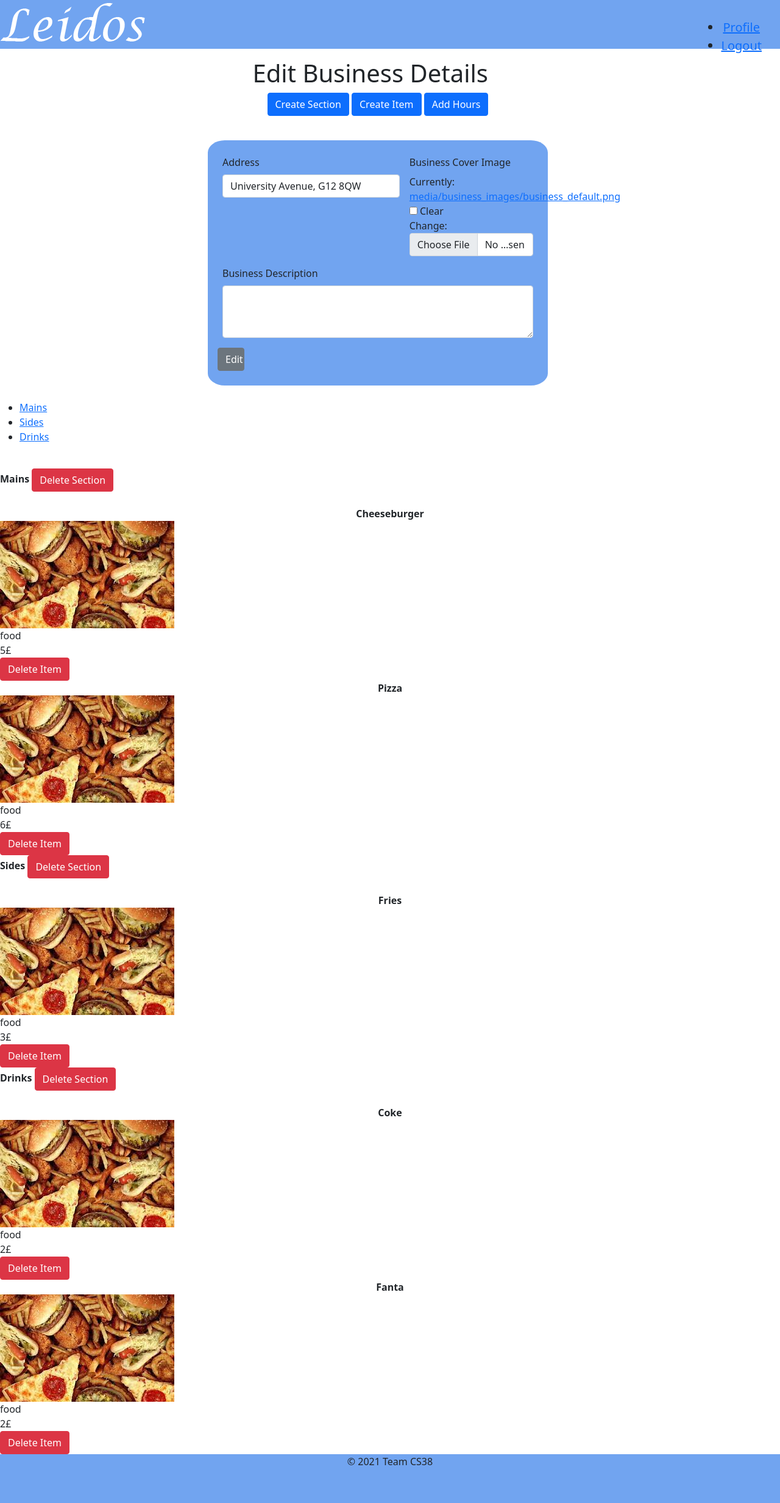
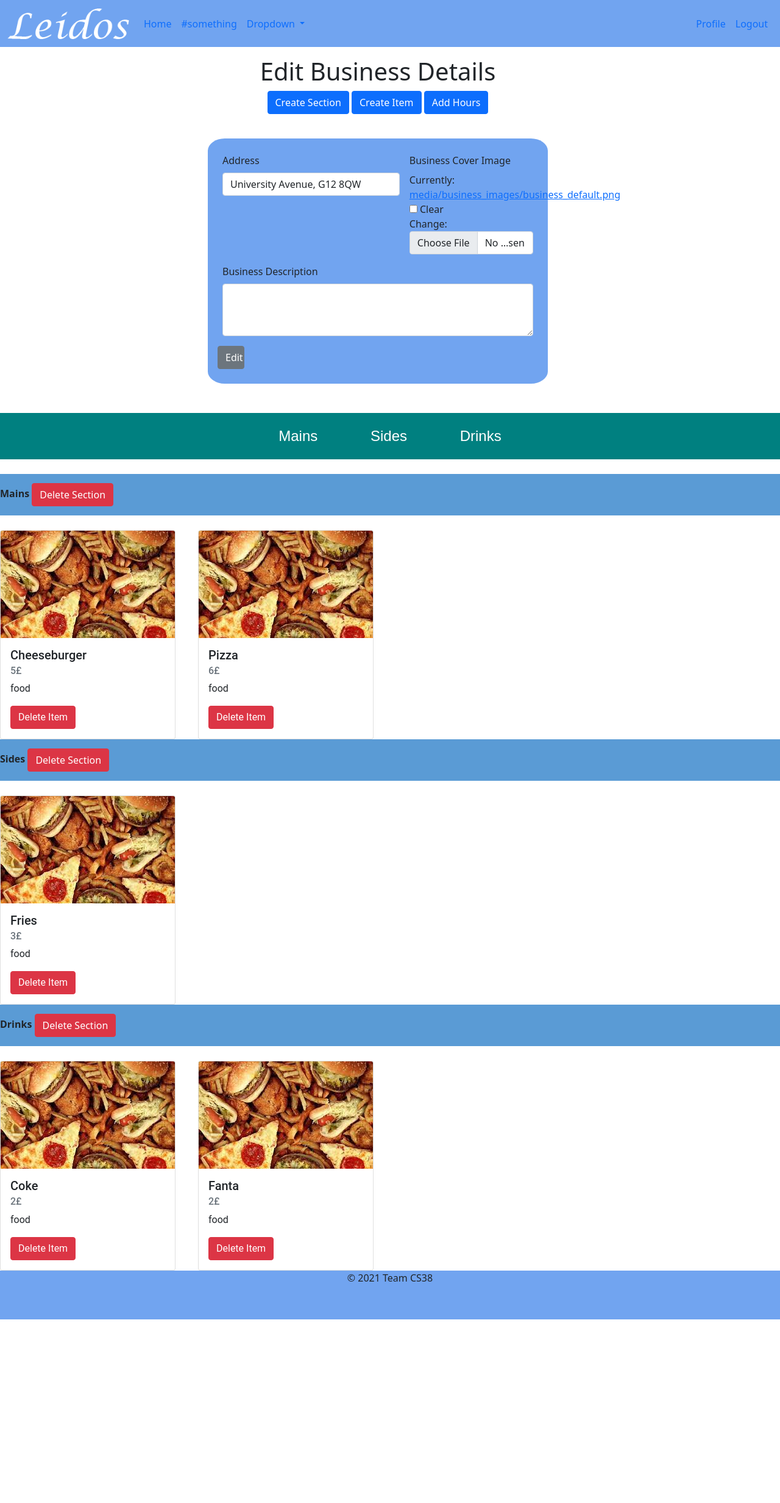
Before and after one commit to harshkheskani/CS38-TeamProject, a Django app: a page that uses leidos_project/templates/includes/navbar.html in a window 1280 px wide. Shown: the whole page at 61% size. After the commit the page ends 2163 px from the top, so only its background shows below. Run offline with Django 4.2, Linux system fonts and the light colour scheme; a user stored in the database is signed in; data comes from the database, SQL or seed files in the repository; data that the repository does not hold is empty; some libraries are stand-ins or nearby versions.

Commit message:
Changes to forms and models to handle different input cases as well as visual improvement. Inclusion of new html includes. Visual changes to existing html files.
forms.py:
  Included min value for price field so negative numbers can't be entered.
  Added fixed height to description field in RegisterBusinessFrom Textarea widget as to line it up with other fields.

models.py:
  Included blank=True to description fields in UserProfile and SectionItem models as to allow for these fields to be empty on creation.

~templates/includes:
  create_section_item_modal.html - removed redundant divs
  delete_section_modal.html - added new modal to ask user before deleting section and warn them if some items will be deleted as well.
  item_card.html - used to replace tiles, delete button included and show only in edit_business.html
  navbar.html - changed visual of navbar as well as removed search bar and instead replaced it with login/out, sign up and profile buttons

~templates/leidos_app:
  base.html - removed old navbar and changed title to Homepage
  business.html - changed title to business name, replaced tiles with cards
  edit_business.html - made CSS work by removing non-existing block, made visual changes (cretion of containers and refactoring of forms) as well as included cards instead of tiles.
  menu.html - deleted this template as it will not be used
  register_business.html - refactored form to look better using bootstrap

Signed-off-by: Filip Vyrostko <2479054v@student.gla.ac.uk>

```diff
--- a/leidos_project/leidos_app/forms.py
+++ b/leidos_project/leidos_app/forms.py
@@ -69,7 +69,7 @@ class AddItemForm(forms.ModelForm):
             "name": forms.TextInput(attrs={"class":"form-control"}),
             "description": forms.Textarea(attrs={"class": "form-control", "rows": 3}),
             "img": forms.ClearableFileInput(attrs={"class": "form-control"}),
-            "price": forms.NumberInput(attrs={"class": "form-control"}),
+            "price": forms.NumberInput(attrs={"class": "form-control", "min":0}),
         }
 
 class AddOpeningTimesForm(forms.ModelForm):
@@ -101,7 +101,7 @@ class RegisterBusinessForm(forms.ModelForm):
             "name": forms.TextInput(attrs={"class": "form-control"}),
             "address": forms.TextInput(attrs={"class": "form-control"}),
             "img": forms.ClearableFileInput(attrs={"class": "form-control"}),
-            "description": forms.Textarea(attrs={"class": "form-control", "rows":3}),
+            "description": forms.Textarea(attrs={"class": "form-control", "rows":7, "style":"height: 178px;"}),
         }
 
 class EditBusinessForm(forms.ModelForm):
--- a/leidos_project/leidos_app/models.py
+++ b/leidos_project/leidos_app/models.py
@@ -20,7 +20,7 @@ WEEKDAYS = [
 class UserProfile(models.Model):
     user = models.OneToOneField(User, on_delete=models.CASCADE)
     profile_pic = models.ImageField(upload_to="profile_images", blank=True, default="profile_images/default.png")
-    description = models.TextField(max_length=1024, default="")
+    description = models.TextField(max_length=1024, blank=True, default="")
 
     # boolean flag for identifying business owners
     is_business_owner = models.BooleanField(default=False)
@@ -74,7 +74,7 @@ class SectionItem(models.Model):
     section_fk = models.ForeignKey(MenuSection, on_delete=models.CASCADE)
 
     name = models.CharField(max_length=128)
-    description = models.TextField(max_length=128, default="")
+    description = models.TextField(max_length=128, blank=True, default="")
     price = models.FloatField()
     img = models.ImageField(upload_to="item_images", blank=True)
 
--- a/leidos_project/templates/includes/create_section_item_modal.html
+++ b/leidos_project/templates/includes/create_section_item_modal.html
@@ -17,27 +17,34 @@
           enctype="multipart/form-data" class="row g-3">
             {% if section_item_form %}
             {% csrf_token %}
+
                 <div class="col-md-12" aria-required="true">
+
                     <label for="id_name" class="form-label">Name</label>
                     {{ section_item_form.name }}
-                </div>
-                <div class="col-md-12" aria-required="false">
+
                     <label for="id_description" class="form-label" >Description</label>
                     {{ section_item_form.description }}
+
+                    <label for="id_img" class="form-label">Item Image</label>
+                    {{ section_item_form.img }}
+
                 </div>
-                <div class="col-md-12">
-                 <label for="id_img" class="form-label">Item Image</label>
-                    {{ section_item_form.img }}
-                </div>
+
                 <div class="col-md-6" aria-required="true">
+
                     <label for="id_price" class="form-label">Item Price</label>
                     {{ section_item_form.price }}
+
                 </div>
 
                 <div class="col-md-6">
+
                     <label for="id_sections" class="form-label">Choose Item Section</label>
                     {{ section_item_form.sections }}
+
                 </div>
+
             {% endif %}
           <button type="submit" class="btn btn-primary">Create</button>
           <button type="button" class="btn btn-secondary" data-bs-dismiss="modal">Close</button>
--- /dev/null
+++ b/leidos_project/templates/includes/delete_section_modal.html
@@ -0,0 +1,29 @@
+<!-- Button trigger modal -->
+<button type="button" class="btn btn-danger" data-bs-toggle="modal" data-bs-target="#delsectionModal">
+  Delete Section
+</button>
+
+<!-- Modal -->
+<div class="modal fade" id="delsectionModal" data-bs-backdrop="static" data-bs-keyboard="false" tabindex="-1" aria-labelledby="delsectionModalLabel" aria-hidden="true">
+  <div class="modal-dialog">
+    <div class="modal-content">
+      <div class="modal-header">
+        <h5 class="modal-title" id="delsectionModalLabel">Delete Section</h5>
+        <button type="button" class="btn-close" data-bs-dismiss="modal" aria-label="Close"></button>
+      </div>
+      <div class="modal-body">
+        <form method="get" action="{% url 'leidos_app:delete_section' section.0.pk %}"
+          enctype="multipart/form-data" class="auto-form">
+          {% if section.1|length > 0 %}
+          Are you sure you want to delete this section? {{section.1|length}} associated item(s) will be deleted as well.
+          {% else %}
+          Are you sure you want to delete this section?
+          {% endif %}
+            <br/>
+          <button type="submit" class="btn btn-danger">Delete</button>
+          <button type="button" class="btn btn-secondary" data-bs-dismiss="modal">Close</button>
+        </form>
+      </div>
+    </div>
+  </div>
+</div>
--- /dev/null
+++ b/leidos_project/templates/includes/item_card.html
@@ -0,0 +1,11 @@
+<div class="card" style="width: 18rem;">
+  <img class="card-img-top" src="{{MEDIA_URL}}{{item.img}}" alt="Item Image">
+  <div class="card-body">
+    <h5 class="card-title">{{item.name}}</h5>
+      <h6 class="card-subtitle mb-2 text-muted">{{item.price}}£</h6>
+    <p class="card-text">{{item.description}}</p>
+    {% if "edit_business" in request.path %}
+    <a class="btn btn-danger" href="{% url 'leidos_app:delete_section_item' item.pk %}">Delete Item</a>
+    {% endif %}
+  </div>
+</div>
--- a/leidos_project/templates/includes/navbar.html
+++ b/leidos_project/templates/includes/navbar.html
@@ -1,9 +1,9 @@
 {% load static %}
 
-<nav class="navbar navbar-expand-lg navbar-light bg-light">
+<nav class="navbar navbar-expand-lg" style="background-color: #71a4f0">
   <div class="container-fluid">
     <a class="navbar-brand" href="{% url 'leidos_app:homepage' %}">
-        <img class="logo" src="{% static 'images/logo.png' %}" alt="logo" />
+      <img src="{% static 'images/logo.png' %}" alt="" width="200" height="50" class="d-inline-block align-text-top">
     </a>
     <button class="navbar-toggler" type="button" data-bs-toggle="collapse" data-bs-target="#navbarSupportedContent" aria-controls="navbarSupportedContent" aria-expanded="false" aria-label="Toggle navigation">
       <span class="navbar-toggler-icon"></span>
@@ -21,20 +21,36 @@
             Dropdown
           </a>
           <ul class="dropdown-menu" aria-labelledby="navbarDropdown">
-            <li><a class="dropdown-item" href="#">Action</a></li>
-            <li><a class="dropdown-item" href="#">Another action</a></li>
+            <li><a class="dropdown-item" href="#">My Favorites</a></li>
+            <li><a class="dropdown-item" href="#">My Businesses</a></li>
             <li><hr class="dropdown-divider"></li>
             <li><a class="dropdown-item" href="#">Something else here</a></li>
           </ul>
         </li>
+      </ul>
+      <ul class="nav navbar-nav navbar-right">
+        {% if user.is_anonymous or not user.is_authenticated %}
         <li class="nav-item">
-          <a class="nav-link disabled" href="#" tabindex="-1" aria-disabled="true">Disabled</a>
+            <a class="nav-link" href="{% url 'leidos_app:login' %}">Login</a>
         </li>
+        <li class="nav-item">
+           <a class="nav-link" href="{% url 'leidos_app:register' %}">Sign Up</a>
+        </li>
+
+        {% else %}
+        <li class="nav-item">
+             <a class="nav-link" href="{% url 'leidos_app:profile' %}">Profile</a>
+        </li>
+        <li class="nav-item">
+             <a class="nav-link" href="{% url 'leidos_app:logout' %}">Logout</a>
+        </li>
+        {% endif %}
+
       </ul>
-      <form class="d-flex">
+      <!--form class="d-xl-flex">
         <input class="form-control me-2" type="search" placeholder="Search Business" aria-label="Search">
         <button class="btn btn-outline-success" type="submit">Search</button>
-      </form>
+      </form-->
     </div>
   </div>
 </nav>
--- a/leidos_project/templates/leidos_app/base.html
+++ b/leidos_project/templates/leidos_app/base.html
@@ -21,7 +21,7 @@
 		<title>
 			Leidos -
 			{% block title_block %}
-				Base
+				Homepage
 			{% endblock %}
 		</title>
 
@@ -33,22 +33,7 @@
 				crossorigin="anonymous">
 		</script>
 
-		<!--{% include 'includes/navbar.html' %}-->
-
-		<nav class="navigation-bar">
-			<a href="{% url 'leidos_app:homepage' %}">
-			<img class="logo" src="{% static 'images/logo.png' %}" alt="logo" />
-			</a>
-			<ul>
-				{% if user.is_authenticated %}
-					<li><a href="{% url 'leidos_app:profile' %}">Profile</a></li>
-					<li><a href="{% url 'leidos_app:logout' %}">Logout</a></li>
-				{% else %}
-					<a href="{% url 'leidos_app:login' %}">Login</a>
-					<a href="{% url 'leidos_app:register' %}">Register</a>
-				{% endif %}
-			</ul>
-		</nav>
+		{% include 'includes/navbar.html' %}
 
 		<div class = "main">
 
--- a/leidos_project/templates/leidos_app/edit_business.html
+++ b/leidos_project/templates/leidos_app/edit_business.html
@@ -2,23 +2,13 @@
 {% load static %}
 
 {% block title_block %}
-Register Your Business
-{% endblock %}
-
-{% block head_block %}
-        <link rel="stylesheet" href="{% static 'form.css' %}">
+Edit Business Details
 {% endblock %}
 
 {% block body_block %}
-<style>
-	#content{
-    margin-left: 50px;
-	}
 
-	#head{
-    text-align: center;
-	}
-</style>
+<link rel="stylesheet" type="text/css" href="{% static 'business.css' %}"/>
+
      <div class="container mt-3" id="content">
         <h1 id="head">Edit Business Details</h1>
 		<div id="head">
@@ -51,11 +41,13 @@ Register Your Business
 					<button class="btn btn-secondary col-md-1" type="submit">Edit</button>
 			</form>
 		 </div>
+		 <br/>
 		{% if hours_forms %}
 			 <h1 id="head">Edit Opening Hours</h1>
 			 <br />
+		 <div class="tiles">
 			 {% for hour_form in hours_forms %}
-		  <div class="container p-4 mt-3" style="background-color: #71a4f0;width: 35% ; border-radius: 5%">
+		  <div class="container p-4 mt-3" style="background-color: #71a4f0; border-radius: 5%">
 				<form
 				method="post"
 				action="{% url 'leidos_app:save_opening_hours_edit' hour_form.0.pk %}"
@@ -64,28 +56,39 @@ Register Your Business
 					{% csrf_token %}
 
 					 <div class="col-md-6" aria-required="true">
+
 						<label for="id_weekdays_from" class="form-label">Weekday From</label>
 						{{ hour_form.1.weekday_from }}
+
+						 <label for="id_from_hour" class="form-label">From Hour</label>
+						{{ hour_form.1.from_hour }}
+
                 	 </div>
+
 					<div class="col-md-6" aria-required="false">
+
 						<label for="id_weekdays_to" class="form-label">Weekday To</label>
 						{{ hour_form.1.weekday_to }}
-                	 </div>
-					<div class="col-md-6" aria-required="true">
-						<label for="id_from_hour" class="form-label">From Hour</label>
-						{{ hour_form.1.from_hour }}
-                	 </div>
-					<div class="col-md-6" aria-required="true">
+
 						<label for="id_to_hour" class="form-label">To Hour</label>
 						{{ hour_form.1.to_hour }}
+
                 	 </div>
-					<button class="btn btn-secondary col-md-3" type="submit">Edit</button>
-					<a class="btn btn-danger col-md-3" href="{% url 'leidos_app:delete_opening_hours' hour_form.0.pk %}">Delete</a>
+
+					<div class="col d-flex">
+						<button class="btn btn-secondary" type="submit">Edit</button>
+					</div>
+
+					<div class="col d-flex justify-content-end align-items-end">
+						<a class="btn btn-danger" type="button" href="{% url 'leidos_app:delete_opening_hours' hour_form.0.pk %}">Delete</a>
+					</div>
+
 				</form>
 			 </div>
 				<br />
 			 {% endfor %}
 		 {% endif %}
+		 </div>
     </div>
 	<br />
 
@@ -105,27 +108,15 @@ Register Your Business
 {% for section in sections %}
 	<div id="{{ section.0.name }}" class="cat-name">
 		<span><b>{{ section.0.name }}</b></span>
-		<a href="{% url 'leidos_app:delete_section' section.0.pk %}" class="btn btn-danger">Delete Section</a>
+		{% include 'includes/delete_section_modal.html' %}
 	</div>
 
 	<br>
 
 	<div class="tiles">
 	{% for item in section.1 %}
-		<div class="tile">
-			<div style="text-align: center;"><b>{{ item.name }}</b></div>
-			{% if item.img %}
-			<img src="{{MEDIA_URL}}{{item.img}}" alt="Banner" class="tile-image">
-			{% endif %}
-			<div class="tile-content">
-				{{ item.description }}
-			</div>
-			<div class="tile-price">
-				{{ item.price }}£
-			</div>
-			<a href="{% url 'leidos_app:delete_section_item' item.pk %}" class="btn btn-danger">Delete Item</a>
-		</div>
-		{% endfor %}
+		{% include 'includes/item_card.html' %}
+	{% endfor %}
 	</div>
 {% endfor %}
 
```
Also changed, not shown: leidos_project/templates/leidos_app/business.html (+2 -14 lines), leidos_project/templates/leidos_app/menu.html (deleted, +0 -33 lines), leidos_project/templates/leidos_app/register_business.html (+13 -8 lines).
